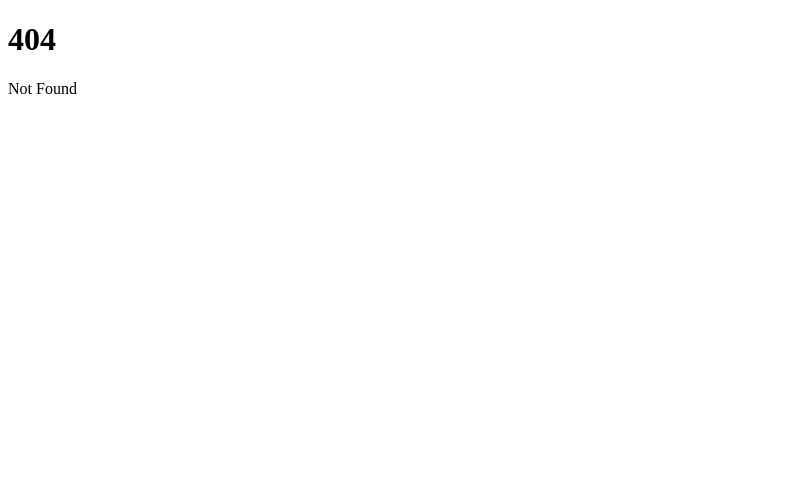
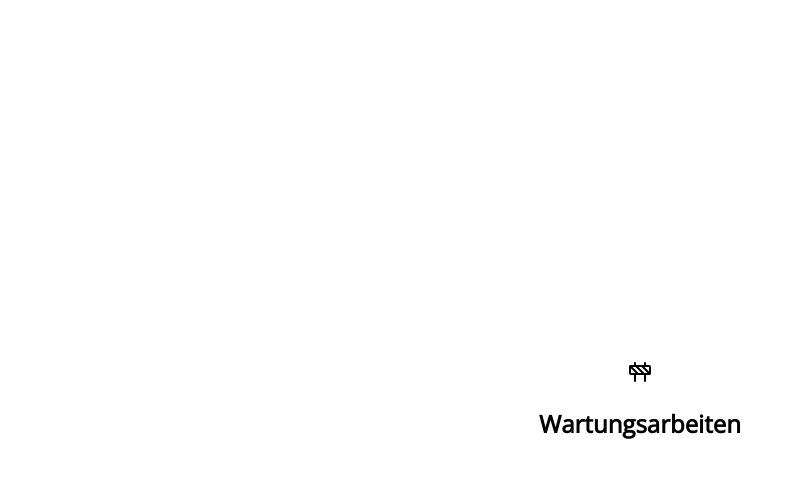
Before and after one commit to martinst01/popchor-koeln, a SvelteKit app: page /maintenance in a window 1280 px wide. Before the commit this address had no page. Shown: the top 478 px of the page, without its empty margins (0-795 px from the left). Built offline with nearby package versions, Linux system fonts and the light colour scheme.

Commit message:
feat: show maintenance page on popchor-koeln.de

```diff
--- /dev/null
+++ b/src/routes/(root)/+layout.server.ts
@@ -0,0 +1,10 @@
+import { redirect } from '@sveltejs/kit';
+import type { LayoutServerLoad } from './$types';
+
+export const load = (async ({ url }) => {
+    if (url.host === 'popchor-koeln.de' && url.pathname !== '/maintenance' && url.pathname !== '/robots.txt') {
+        throw redirect(307, '/maintenance');
+    }
+
+    return {};
+}) satisfies LayoutServerLoad;
--- /dev/null
+++ b/src/routes/maintenance/+layout.svelte
@@ -0,0 +1,6 @@
+<script lang="ts">
+    import '@fontsource/open-sans';
+    import '../../app.postcss';
+</script>
+
+<slot />
--- /dev/null
+++ b/src/routes/maintenance/+page.svelte
@@ -0,0 +1,8 @@
+<script lang="ts">
+    import { Construction } from 'lucide-svelte';
+</script>
+
+<div class="fixed inset-0 flex flex-col items-center justify-center gap-6">
+    <Construction />
+    <h1 class="text-2xl font-bold">Wartungsarbeiten</h1>
+</div>
```
